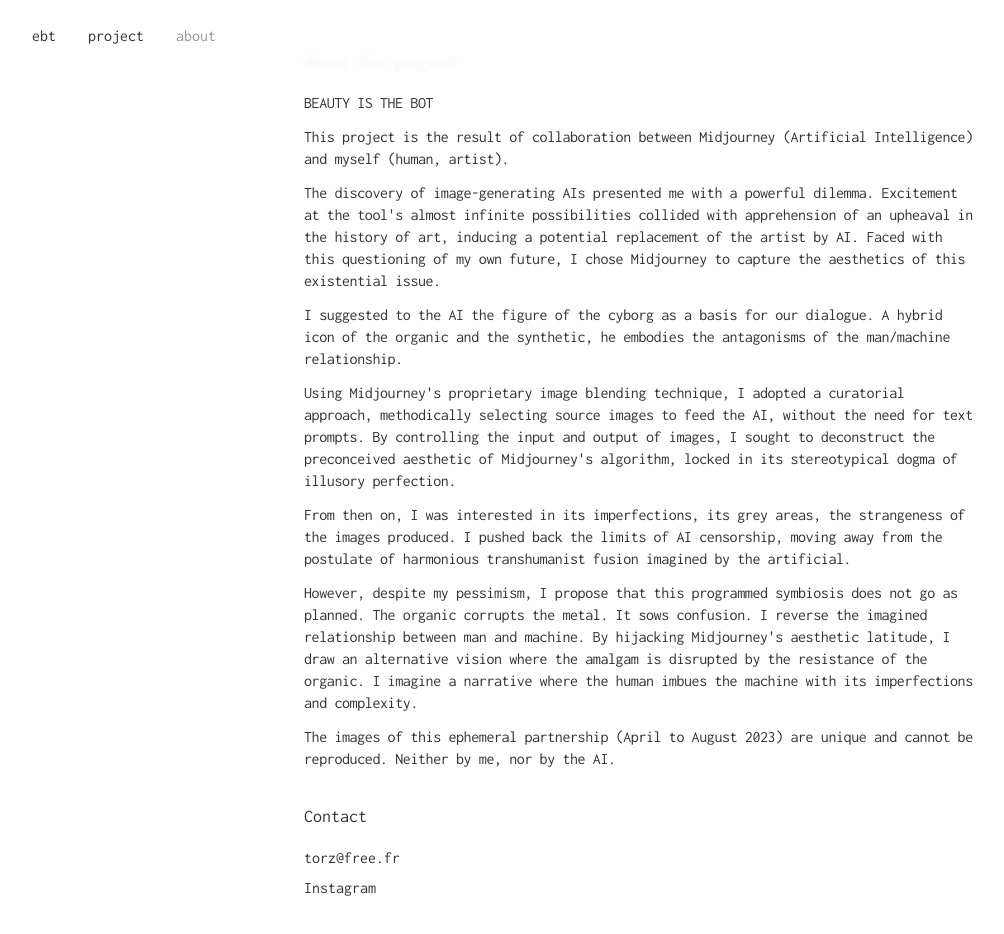
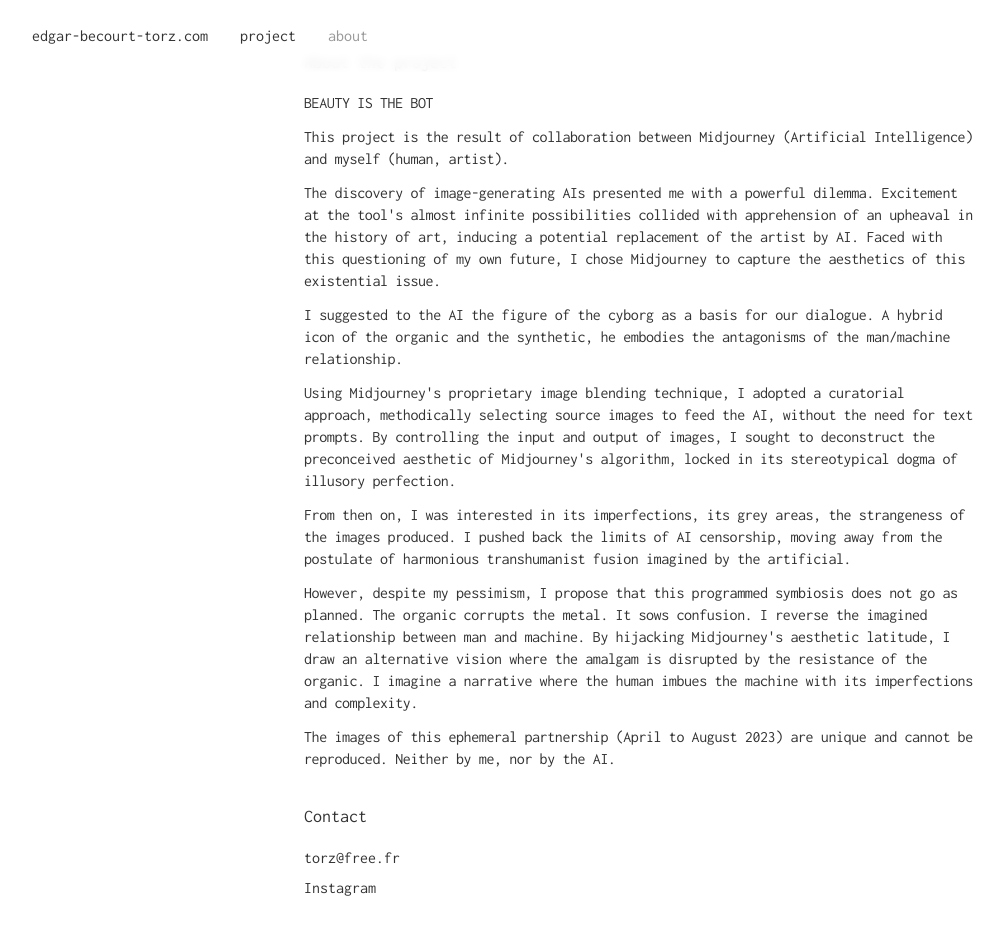
Before and after one commit to ebt-repository/cursorrevamp, a React (Vite) app: page /about in a window 1280 px wide. Shown: the top 934 px of the page, without its empty margins (0-1004 px from the left). Built offline with nearby package versions, Linux system fonts and the light colour scheme.

Commit message:
Change site name to edgar-becourt-torz.com
Updated the site's name to "edgar-becourt-torz.com" while ensuring that core functionality and other features remain unaffected. Conducted thorough testing to confirm no regressions or unintended effects.
[skip gpt_engineer]

```diff
--- a/index.html
+++ b/index.html
@@ -3,7 +3,7 @@
   <head>
     <meta charset="UTF-8" />
     <meta name="viewport" content="width=device-width, initial-scale=1.0" />
-    <title>ebt-portfolio-view</title>
+    <title>edgar-becourt-torz.com</title>
     <meta name="description" content="Lovable Generated Project" />
     <meta name="author" content="Lovable" />
     <meta property="og:image" content="/og-image.png" />
--- a/src/components/Navigation.tsx
+++ b/src/components/Navigation.tsx
@@ -6,7 +6,7 @@ const Navigation = () => {
   return (
     <nav className="w-full px-8 py-6 flex items-center fixed top-0 left-0 bg-background/90 backdrop-blur-sm z-50 space-x-8">
       <Link to="/" className="text-base hover:opacity-70 transition-opacity">
-        ebt
+        edgar-becourt-torz.com
       </Link>
       <div className="flex items-center space-x-8">
         <Link
```
